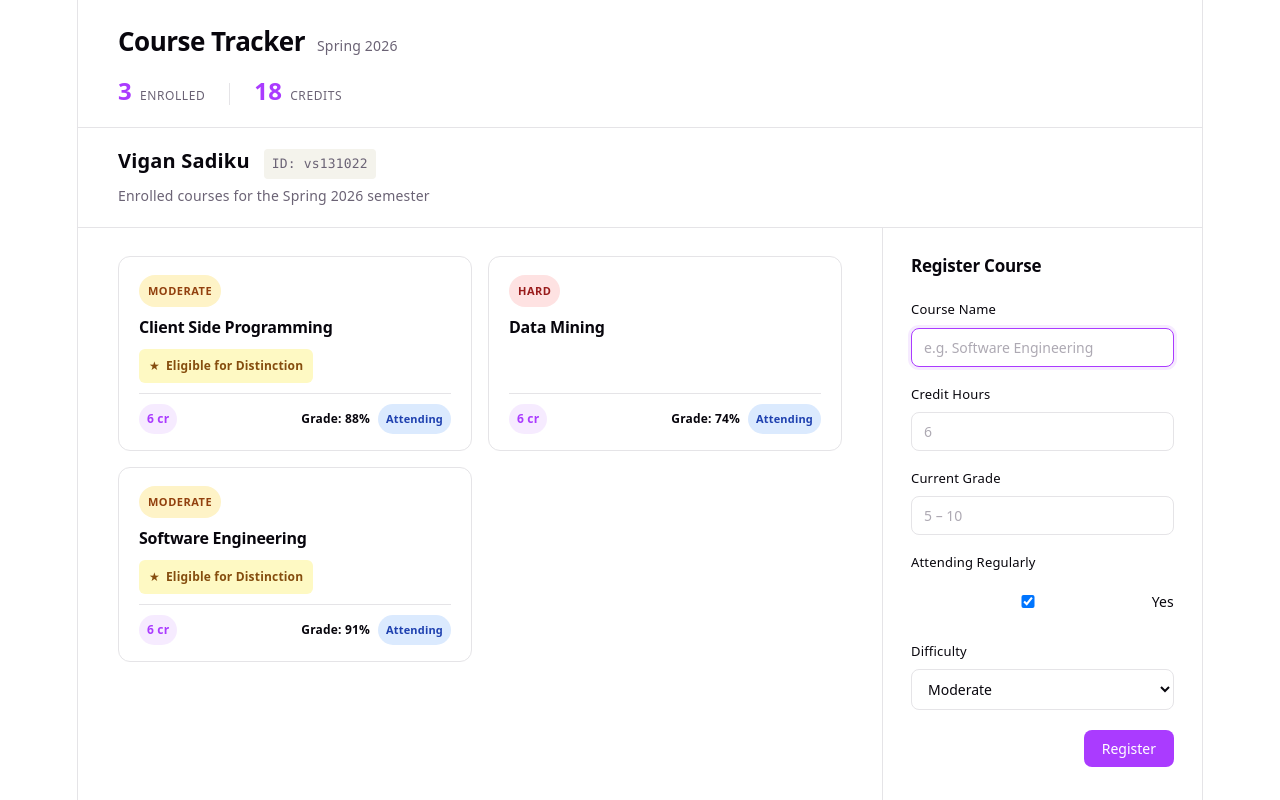
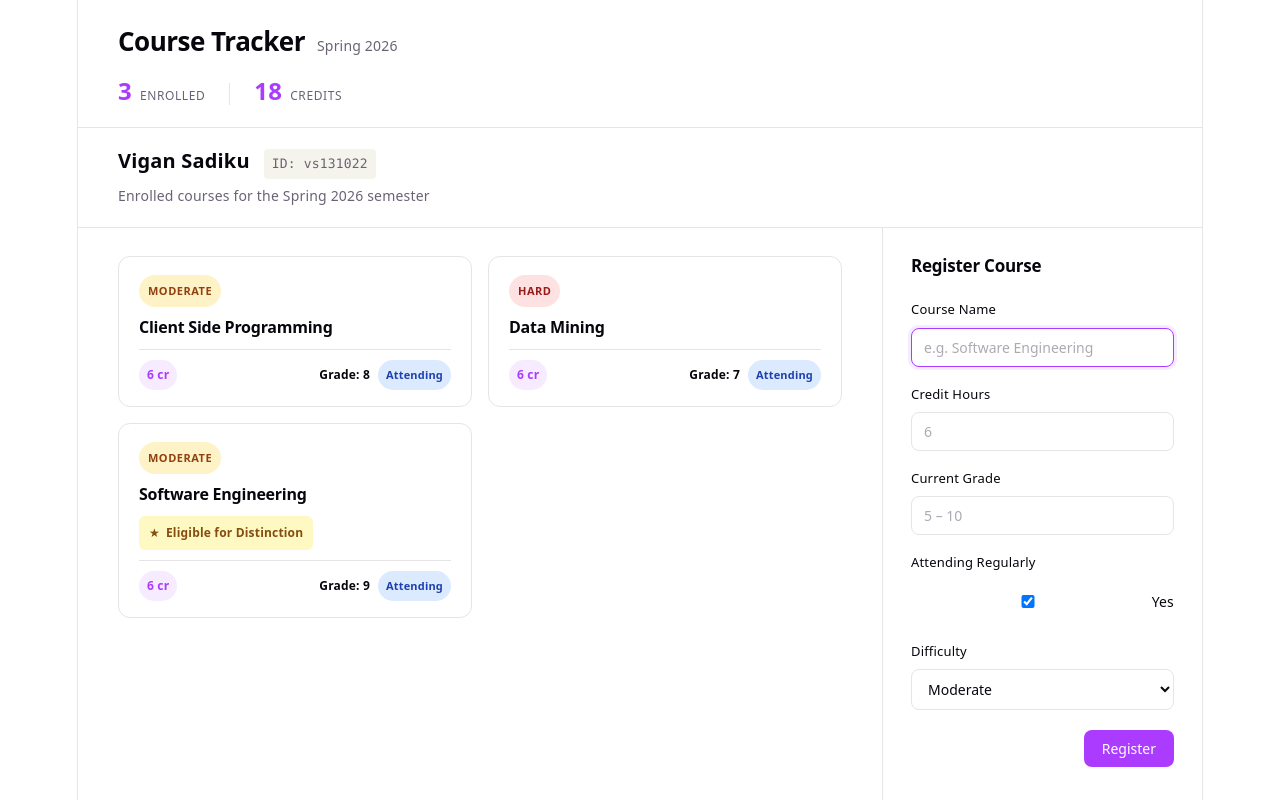
Before and after one commit to vigan131022/course-tracker-131022, a React (Vite) app: page / in a window 1280 px wide. Built offline with nearby package versions, Linux system fonts and the light colour scheme.

Commit message:
Fixed grade scale to 5-10

```diff
--- a/src/App.jsx
+++ b/src/App.jsx
@@ -9,15 +9,15 @@ const STUDENT = {
 }
 
 const SAMPLE_COURSES = [
-  { id: 1, name: 'Client Side Programming', credits: 6, grade: 88, attending: true,  difficulty: 'Moderate' },
-  { id: 2, name: 'Data Mining',             credits: 6, grade: 74, attending: true,  difficulty: 'Hard'     },
-  { id: 3, name: 'Software Engineering',    credits: 6, grade: 91, attending: true,  difficulty: 'Moderate' },
+  { id: 1, name: 'Client Side Programming', credits: 6, grade: 8, attending: true,  difficulty: 'Moderate' },
+  { id: 2, name: 'Data Mining',             credits: 6, grade: 7, attending: true,  difficulty: 'Hard'     },
+  { id: 3, name: 'Software Engineering',    credits: 6, grade: 9, attending: true,  difficulty: 'Moderate' },
 ]
 
 function App() {
   const [courses, setCourses] = useState(() => {
     try {
-      const saved = localStorage.getItem('sct-courses-v3')
+      const saved = localStorage.getItem('sct-courses-v4')
       return saved ? JSON.parse(saved) : SAMPLE_COURSES
     } catch {
       return SAMPLE_COURSES
@@ -25,7 +25,7 @@ function App() {
   })
 
   useEffect(() => {
-    localStorage.setItem('sct-courses-v3', JSON.stringify(courses))
+    localStorage.setItem('sct-courses-v4', JSON.stringify(courses))
   }, [courses])
 
   const totalCredits = courses.reduce((sum, c) => sum + Number(c.credits), 0)
--- a/src/components/StudentCard.jsx
+++ b/src/components/StudentCard.jsx
@@ -2,8 +2,8 @@ import { memo } from 'react'
 import './StudentCard.css'
 
 function StudentCard({ course, onRemove }) {
-  const atRisk = course.grade < 50 && course.attending === false
-  const eligibleForDistinction = course.grade >= 85
+  const atRisk = course.grade <= 5 && course.attending === false
+  const eligibleForDistinction = course.grade >= 9
 
   return (
     <article className="course-card">
@@ -33,7 +33,7 @@ function StudentCard({ course, onRemove }) {
 
       <div className="card-footer">
         <span className="course-credits-badge">{course.credits} cr</span>
-        <span className="course-grade">Grade: {course.grade}%</span>
+        <span className="course-grade">Grade: {course.grade}</span>
         <span className={`attending-badge ${course.attending ? 'attending-yes' : 'attending-no'}`}>
           {course.attending ? 'Attending' : 'Not Attending'}
         </span>
```
